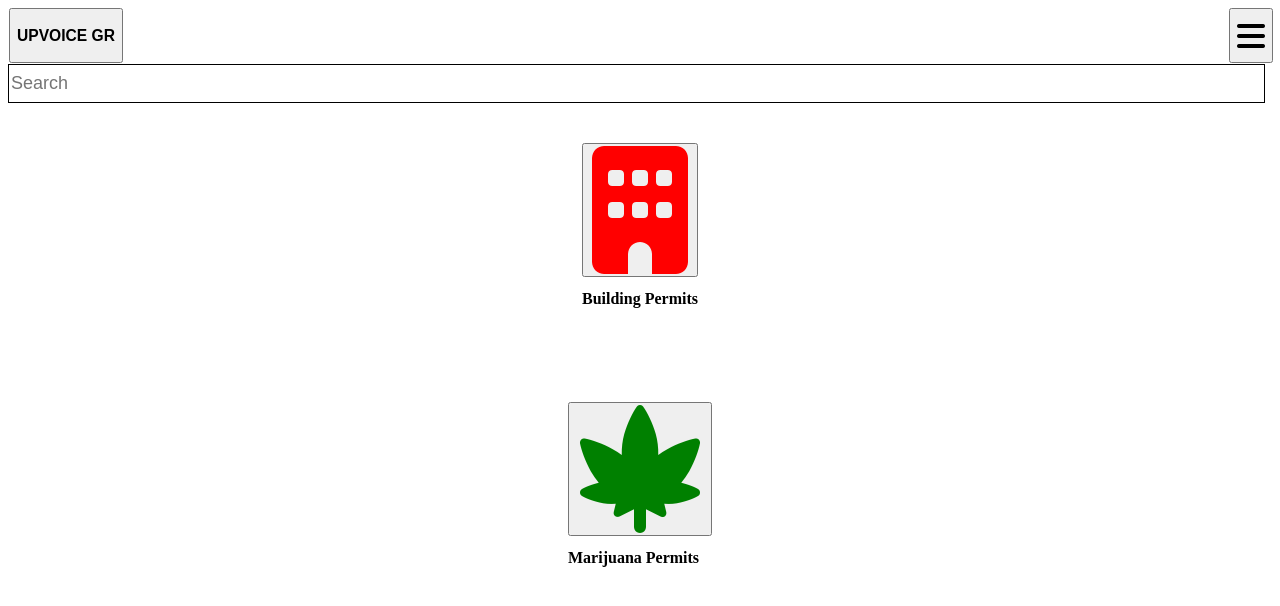
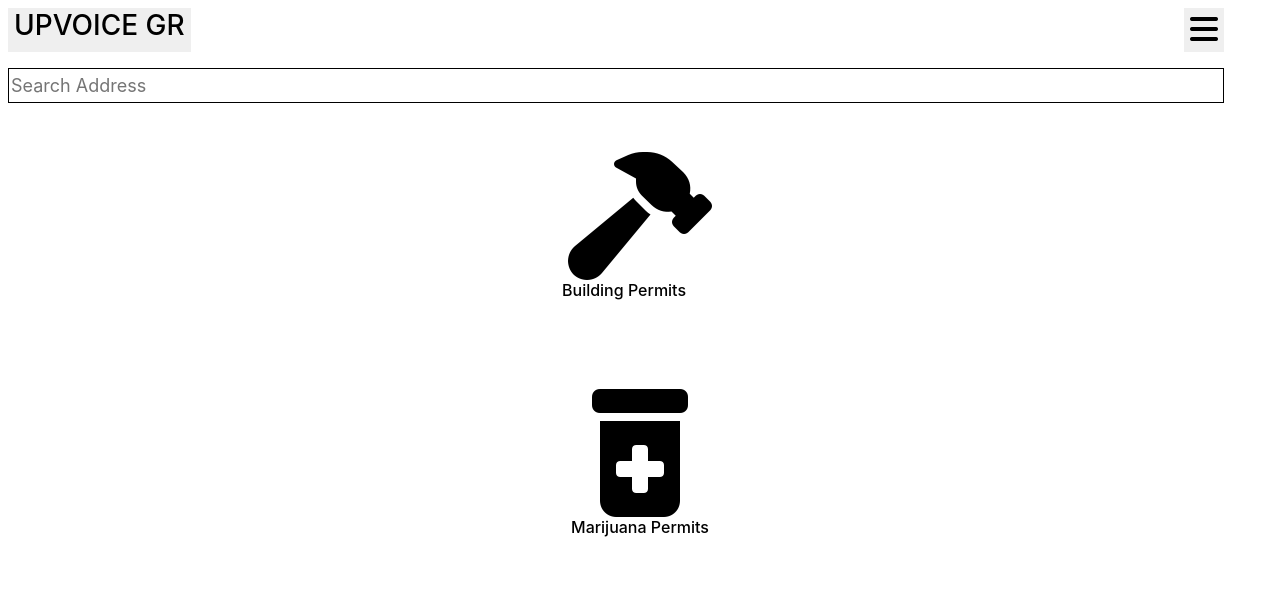
Before and after one commit to chasebaker21/final_project, an Angular app: page /home in a window 1280 px wide. Shown: the top 606 px of the page. Built offline with nearby package versions, Linux system fonts and the light colour scheme.

Commit message:
pulled the branch sam into chase locally

```diff
--- a/src/app/app.component.css
+++ b/src/app/app.component.css
@@ -1,3 +1,20 @@
+button {
+  border: none;
+}
+
+header {
+  display: flex;
+  justify-content: space-between;
+  width: 95%;
+  margin: 8px;
+}
+
+.fa-2x {
+  font-size: 2rem;
+}
+
+
+
 /* code is pulled from W3 schools page */
 /* The Overlay (background) */
 .overlay {
@@ -63,14 +80,3 @@
     right: 35px;
   }
 }
-
-header {
-  display: flex;
-  justify-content: space-between;
-  width: 100%;
-  margin: 1px;
-}
-
-.fa-2x {
-  font-size: 2rem;
-}
--- a/src/app/app.component.html
+++ b/src/app/app.component.html
@@ -12,9 +12,7 @@
   <div class="overlay-content">
     <a [routerLink]="['/home']" routerLinkActive="router-link-active" (click)="closeNav()">Home</a>
     <a [routerLink]="['/about']" routerLinkActive="router-link-active"  (click)="closeNav()">About</a>
-    <a [routerLink]="['/favorites']" routerLinkActive="router-link-active" (click)="closeNav()"
-      >Saved</a
-    >
+    <a [routerLink]="['/favorites']" routerLinkActive="router-link-active" (click)="closeNav()">Saved</a>
   </div>
 </div>
 <router-outlet></router-outlet>
--- a/src/app/building-category/building-category.component.css
+++ b/src/app/building-category/building-category.component.css
@@ -16,5 +16,7 @@ body {
     border: 3px solid blue;
     border-radius: 5px;
     padding: 5px;
-    background-color: lightskyblue;
 }
+button {
+    border: none;
+}
--- a/src/app/home/home.component.css
+++ b/src/app/home/home.component.css
@@ -9,7 +9,8 @@ header {
 }
 
 input {
-  width: 99%;
+  margin: 8px;
+  width: 95%;
   border: 1px solid;
   height: 35px;
   font-size: large;
@@ -22,13 +23,18 @@ input {
   justify-content: center;
   margin: 40px;
 }
+button {
+  border: none;
+}
 
 .buildingBtn {
-  color: red;
+  color: black;
+  background-color: inherit;
 }
 
 .marijuannaBtn {
-  color: green;
+  color: black;
+  background-color: inherit;
 }
 
 .textStyle {
--- a/src/app/home/home.component.html
+++ b/src/app/home/home.component.html
@@ -1,14 +1,14 @@
 <body>
   <header>
-    <input type="text" placeholder="Search" />
+    <input type="text" placeholder="Search Address" />
   </header>
 <main>
     <div class="catContainer">
-        <button class="buildingBtn" [routerLink]="['/buildingCategory']" routerLinkActive="router-link-active" ><i class="fas fa-building fa-5x"></i></button>
+        <button class="buildingBtn" [routerLink]="['/buildingCategory']" routerLinkActive="router-link-active" ><i class="fas fa-hammer fa-5x"></i></button>
         <h2 class="textStyle">Building Permits</h2>
       </div>
       <div class="catContainer">
-        <button class="marijuannaBtn" [routerLink]="['/mjCategory']" routerLinkActive="router-link-active" ><i class="fas fa-cannabis fa-5x"></i></button>
+        <button class="marijuannaBtn" [routerLink]="['/mjCategory']" routerLinkActive="router-link-active" ><i class="fas fa-prescription-bottle-alt fa-5x"></i></button>
         <h2 class="textStyle">Marijuana Permits</h2>
       </div>
 </main>
--- a/src/app/mj-category/mj-category.component.css
+++ b/src/app/mj-category/mj-category.component.css
@@ -18,3 +18,7 @@ body {
     padding: 5px;
     background-color: lightskyblue;
 }
+
+button {
+    border: none;
+}
--- a/src/app/vote-comment/vote-comment.component.css
+++ b/src/app/vote-comment/vote-comment.component.css
@@ -9,3 +9,14 @@ div {
     color: white;
     font-size: large;
 }
+button {
+    border: none;
+}
+
+.form {
+    position: fixed;
+    top: 0;
+    right: 0;
+    bottom: 0;
+    left: 0;
+}
--- a/src/app/vote-comment/vote-comment.component.html
+++ b/src/app/vote-comment/vote-comment.component.html
@@ -1,5 +1,16 @@
 <div>
     <button><i class="fas fa-arrow-up fa-2x"></i></button>
-    <button class="commentBtn">UPVOICE</button>
+    <button class="commentBtn" (click)="commentBtn()">UPVOICE</button>
     <button><i class="fas fa-arrow-down fa-2x"></i></button>
 </div>
+    <form *ngIf="commentForm">
+        <div class="form-group">
+          <label for="exampleInputEmail1">Name</label>
+          <input type="text" class="form-control" id="exampleInputEmail1" aria-describedby="emailHelp">
+        </div>
+        <div class="form-group">
+          <label for="exampleInputPassword1">Comment</label>
+          <input type="text" class="form-control" id="exampleInputPassword1">
+        </div>
+        <button type="submit" class="btn btn-primary">Submit</button>
+      </form>
--- a/src/app/vote-comment/vote-comment.component.ts
+++ b/src/app/vote-comment/vote-comment.component.ts
@@ -8,8 +8,13 @@ import { Component, OnInit } from '@angular/core';
 export class VoteCommentComponent implements OnInit {
 
   constructor() { }
+  commentForm: boolean = false;
 
   ngOnInit(): void {
   }
 
+  commentBtn() {
+    this.commentForm = true;
+  }
+
 }
--- a/src/index.html
+++ b/src/index.html
@@ -7,6 +7,7 @@
   <meta name="viewport" content="width=device-width, initial-scale=1">
   <link rel="icon" type="image/x-icon" href="favicon.ico">
   <script src="https://kit.fontawesome.com/995950d615.js" crossorigin="anonymous"></script>
+  <link rel="stylesheet" href="https://stackpath.bootstrapcdn.com/bootstrap/4.4.1/css/bootstrap.min.css" integrity="sha384-Vkoo8x4CGsO3+Hhxv8T/Q5PaXtkKtu6ug5TOeNV6gBiFeWPGFN9MuhOf23Q9Ifjh" crossorigin="anonymous">
 </head>
 <body>
   <app-root></app-root>
--- a/src/styles.css
+++ b/src/styles.css
@@ -1 +1,7 @@
 /* You can add global styles to this file, and also import other style files */
+/* * {
+    background-color: #005995;
+} */
+body {
+    margin: 0;
+}
```
